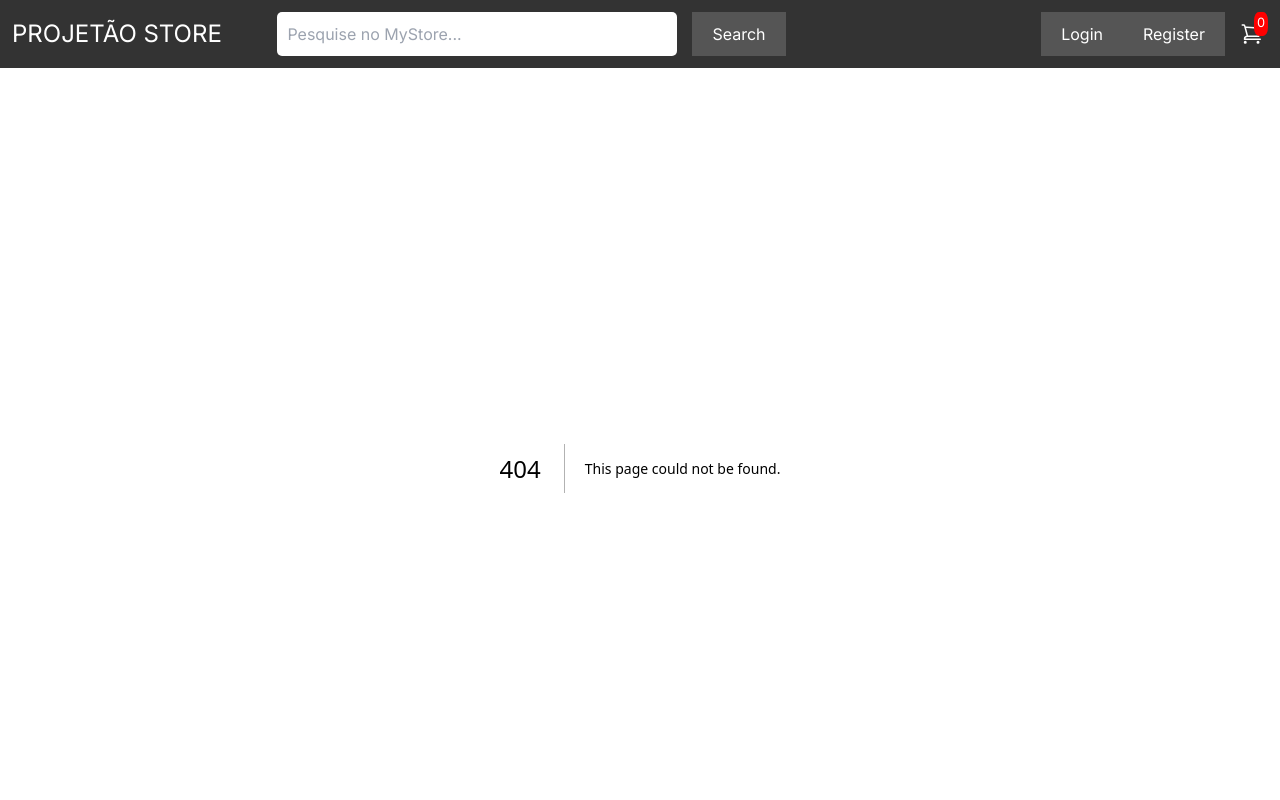
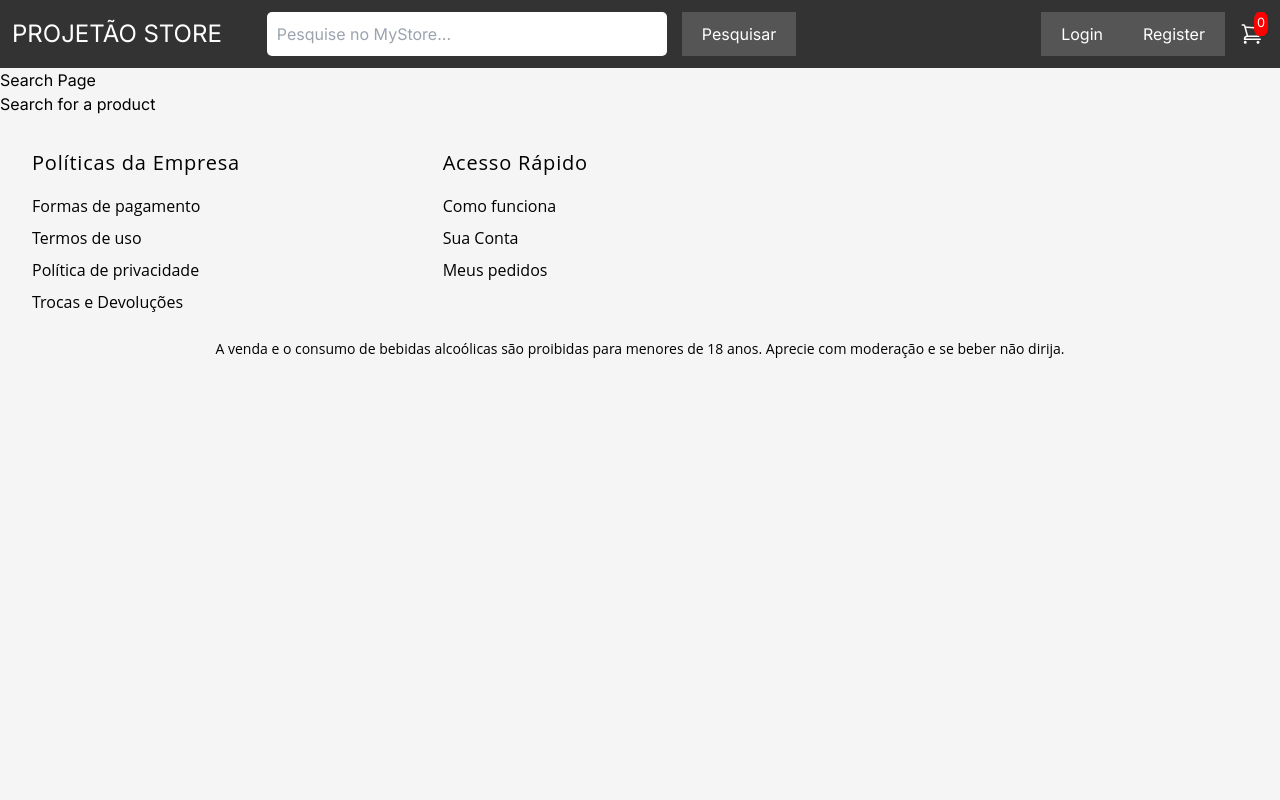
Before and after one commit to OtnielSSilva/treino-web, a Next.js app: page /search in a window 1280 px wide. Before the commit this address had no page. Shown: the top 800 px of the page. Built offline with nearby package versions, Linux system fonts and the light colour scheme.

Commit message:
feat: add product search and API integration

```diff
--- a/app/layout.tsx
+++ b/app/layout.tsx
@@ -2,7 +2,7 @@ import React from 'react';
 import type { Metadata } from 'next';
 import { Inter } from 'next/font/google';
 import './globals.css';
-import { Header } from '../components/header/header';
+import { Header } from '@/components/header/Header';
 import { Footer } from '../components/Footer/footer';
 
 const inter = Inter({ subsets: ['latin'] });
--- /dev/null
+++ b/app/search/page.tsx
@@ -0,0 +1,39 @@
+'use client';
+
+import { fetchProductsByName } from '@/services/fetchProductsByName';
+import { IProduct } from '@/types/types';
+import { useEffect, useState } from 'react';
+import { useRouter } from 'next/navigation';
+
+const SearchPage = () => {
+  const [products, setProducts] = useState<IProduct[]>([]);
+  const [search, setSearch] = useState(localStorage.getItem('search') ?? '');
+  const [refresh, setRefresh] = useState<boolean>(
+    Boolean(localStorage.getItem('refresh')) ?? false
+  );
+
+  useEffect(() => {
+    if (search !== '') {
+      fetchProductsByName(search).then((data) => setProducts(data));
+      localStorage.removeItem('search');
+      localStorage.removeItem('refresh');
+      setProducts([]);
+    }
+  }, [search]);
+
+  return (
+    <div>
+      <h1>Search Page</h1>
+      <ul>
+        {refresh &&
+          products.map((product: IProduct) => (
+            <li key={product.produto_id}>{product.nome}</li>
+          ))}
+
+        {!refresh && <li>Search for a product</li>}
+      </ul>
+    </div>
+  );
+};
+
+export default SearchPage;
--- a/components/Product/product.tsx
+++ b/components/Product/product.tsx
@@ -10,12 +10,12 @@ interface ProductProps {
 }
 
 export const Product = ({ product }: ProductProps) => {
-  const { title, image, price, originalPrice, onSale } = product;
+  const { produto_id, nome, preco, ativo } = product;
   const addToCart = useCartStore((state) => state.addToCart);
-
+  console.log(preco);
   return (
     <div className={styles.container}>
-      <Image
+      {/* <Image
         src={image}
         alt={title}
         height={0}
@@ -28,15 +28,15 @@ export const Product = ({ product }: ProductProps) => {
           borderRadius: '4px',
           marginBottom: '8px',
         }}
-      />
-      <h3 className={styles.title}>{title}</h3>
+      /> */}
+      <h3 className={styles.title}>{nome}</h3>
       <p className={styles.price}>
-        {onSale && originalPrice && (
+        {/* {onSale && originalPrice && (
           <span className={styles.originalPrice}>
             R$ {originalPrice.toFixed(2)}
           </span>
-        )}
-        <span className={styles.salePrice}>R$ {price.toFixed(2)}</span>
+        )} */}
+        <span className={styles.salePrice}>R$ {Number(preco).toFixed(2)}</span>
       </p>
       {/* <div className={styles.quantitySelector}>
         <button
@@ -74,10 +74,10 @@ export const Product = ({ product }: ProductProps) => {
         className={styles.addToCartButton}
         onClick={() => {
           const quantity = document.getElementById(
-            product.id.toString()
+            product.produto_id.toString()
           ) as HTMLInputElement;
           const input = document.getElementById(
-            product.id.toString()
+            product.produto_id.toString()
           ) as HTMLInputElement;
           addToCart(product, quantity.valueAsNumber);
           input.value = '1';
--- a/components/Products/products.tsx
+++ b/components/Products/products.tsx
@@ -2,14 +2,24 @@
 import { useEffect, useState } from 'react';
 import { Product } from '../Product/product';
 import { IProduct } from '../../types/types';
-import { fetchProducts } from '../../services/data';
+import { fetchProducts } from '../../services/fetchProducts';
+import { fetchProductsByName } from '@/services/fetchProductsByName';
 import styles from './products.module.css';
 
-export const Products = () => {
+interface ProductsProps {
+  name?: string;
+  search?: boolean;
+}
+
+export const Products = ({ name, search }: ProductsProps) => {
   const [products, setProducts] = useState<IProduct[]>([]);
 
   useEffect(() => {
-    fetchProducts().then((data) => setProducts(data));
+    if (search) {
+      fetchProductsByName(name ?? '').then((data) => setProducts(data));
+    } else {
+      fetchProducts().then((data) => setProducts(data));
+    }
   }, []);
 
   // li da lista faltando
@@ -17,7 +27,7 @@ export const Products = () => {
     <div>
       <ul className={styles.listproducts}>
         {products.map((product) => (
-          <Product key={product.id} product={product} />
+          <Product key={product.produto_id} product={product} />
         ))}
       </ul>
     </div>
--- a/components/QuantitySelector/QuantitySelector.tsx
+++ b/components/QuantitySelector/QuantitySelector.tsx
@@ -12,7 +12,7 @@ export default function QuantitySelector({ product }: ProductProps) {
         className={styles.quantityButton}
         onClick={(e) => {
           const quantity = document.getElementById(
-            product.id.toString()
+            product.produto_id.toString()
           ) as HTMLInputElement;
           if (Number(quantity.value) > 1)
             quantity.value = String(Number(quantity.value) - 1);
@@ -24,13 +24,13 @@ export default function QuantitySelector({ product }: ProductProps) {
         className={styles.quantityInput}
         type='number'
         defaultValue='1'
-        id={product.id.toString()}
+        id={product.produto_id.toString()}
       />
       <button
         className={styles.quantityButton}
         onClick={(e) => {
           const quantity = document.getElementById(
-            product.id.toString()
+            product.produto_id.toString()
           ) as HTMLInputElement;
           quantity.value = String(Number(quantity.value) + 1);
         }}
--- a/components/header/header.tsx
+++ b/components/header/Header.tsx
@@ -5,6 +5,7 @@ import styles from './header.module.css';
 import cartIcon from '../../public/cart.svg';
 import Image from 'next/image';
 import { useCartStore } from '@/store/useCartStore';
+import { redirect } from 'next/navigation';
 
 export const Header = () => {
   const cart = useCartStore((state) => state.totalItems);
@@ -19,8 +20,15 @@ export const Header = () => {
           type='text'
           placeholder='Pesquise no MyStore...'
           className={styles.input}
+          id='search'
+          onChange={() => {
+            localStorage.setItem(
+              'search',
+              (document.getElementById('search') as HTMLInputElement).value
+            );
+          }}
         />
-        <button className={styles.button}>Search</button>
+        <MenuButton href='/search' title='Pesquisar' />
       </div>
       <div className={styles.buttonContainer}>
         <MenuButton href='/login' title='Login' />
--- a/components/header/header.module.css
+++ b/components/header/header.module.css
@@ -36,6 +36,7 @@
   border: none;
   border-radius: 5px;
   width: 400px;
+  color: #555;
 }
 
 .button {
--- a/components/menuButton/menuButton.tsx
+++ b/components/menuButton/menuButton.tsx
@@ -10,7 +10,7 @@ interface Props {
 export default function MenuButton({ href, title }: Props) {
   return (
     <Link href={href} className='link'>
-      <button>{title}</button>
+      <button className='menuButton'>{title}</button>
     </Link>
   );
 }
--- /dev/null
+++ b/services/fetchProducts.ts
@@ -0,0 +1,7 @@
+const API_URL = 'http://localhost:8180/meusProdutos/';
+
+export const fetchProducts = async () => {
+  const response = await fetch(API_URL);
+  const data = await response.json();
+  return data;
+};
--- /dev/null
+++ b/services/fetchProductsByName.ts
@@ -0,0 +1,7 @@
+const API_URL = 'http://localhost:8180/meusProdutos/';
+
+export const fetchProductsByName = async (name: string) => {
+  const response = await fetch(API_URL + name);
+  const data = await response.json();
+  return data;
+};
```
Also changed, not shown: services/data.ts (deleted, +0 -7 lines), types/types.ts (+7 -10 lines).
